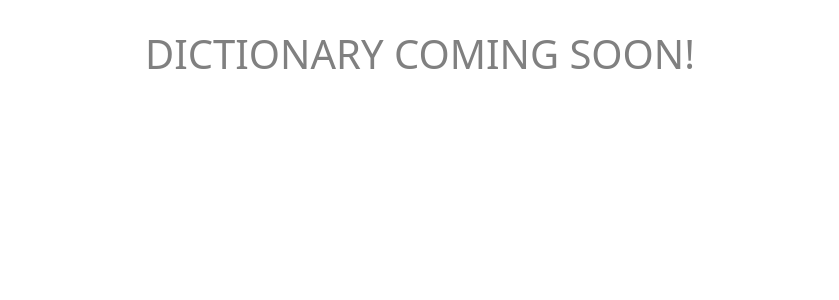
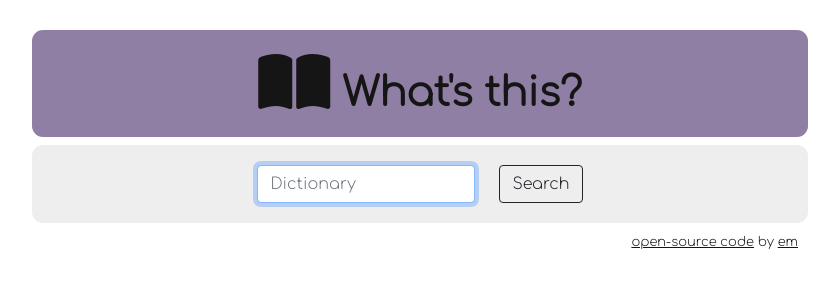
Before and after one commit to emslime/dictionary, a React (Create React App) app: page / in a window 1280 px wide. Shown: the top 300 px of the page, without its empty margins (220-1059 px from the left). Built offline with nearby package versions, Linux system fonts and the light colour scheme.

Commit message:
Started styling and Search form

```diff
--- a/public/index.html
+++ b/public/index.html
@@ -16,6 +16,15 @@
       crossorigin="anonymous"
     />
     <link rel="manifest" href="%PUBLIC_URL%/manifest.json" />
+    <script
+      src="https://kit.fontawesome.com/cd269bfab5.js"
+      crossorigin="anonymous"
+    ></script>
+    <link rel="preconnect" href="https://fonts.gstatic.com" />
+    <link
+      href="https://fonts.googleapis.com/css2?family=Comfortaa:wght@300&display=swap"
+      rel="stylesheet"
+    />
 
     <title>DICTIONARY</title>
   </head>
--- a/src/App.css
+++ b/src/App.css
@@ -1,5 +1,35 @@
+.container {
+  max-width: 800px;
+  color: #151515;
+  font-family: "Comfortaa", cursive;
+}
+
 h1 {
   text-align: center;
   margin-top: 30px;
-  color: grey;
+  font-weight: bold;
+  background: #907fa4;
+  border-radius: 11px;
+  padding: 20px;
 }
+
+.fa-book-open {
+  font-size: 64px;
+}
+
+main {
+  background: #eeeeee;
+  border-radius: 11px;
+  padding: 20px;
+}
+
+footer {
+  text-align: right;
+  font-size: small;
+  padding: 10px;
+}
+
+.git-link,
+.emslime {
+  color: #151515;
+}
--- a/src/App.js
+++ b/src/App.js
@@ -1,11 +1,39 @@
+import React from "react";
+import Dictionary from "./Dictionary";
 import "./App.css";
 
 function App() {
   return (
     <div className="App">
-      <header className="App-header">
-        <h1>DICTIONARY COMING SOON!</h1>
-      </header>
+      <div className="container">
+        <header className="App-header">
+          <h1>
+            <i className="fas fa-book-open"></i> What's this?
+          </h1>
+        </header>
+        <main>
+          <Dictionary />
+        </main>
+        <footer>
+          <a
+            href="https://github.com/emslime/dictionary"
+            target="_blank"
+            rel="noreferrer"
+            className="git-link"
+          >
+            open-source code
+          </a>{" "}
+          by{" "}
+          <a
+            href="https://www.instagram.com/emslime"
+            target="_blank"
+            rel="noreferrer"
+            className="emslime"
+          >
+            em
+          </a>
+        </footer>
+      </div>
     </div>
   );
 }
--- /dev/null
+++ b/src/Dictionary.js
@@ -0,0 +1,42 @@
+import React, { useState } from "react";
+import "./dictionary.css";
+
+export default function Dictionary() {
+  let [definition, setDefinition] = useState(null);
+
+  function searchWord(event) {
+    event.preventDefault();
+    alert(`Searching for ${definition}`);
+  }
+
+  function defineWord(event) {
+    setDefinition(event.target.value);
+  }
+
+  return (
+    <div className="dictionary">
+      <form
+        className="search-form row justify-content-center"
+        onSubmit={searchWord}
+      >
+        <div className="col-auto">
+          <input
+            type="search"
+            placeholder="Dictionary"
+            autoFocus="yes"
+            autoComplete="yes"
+            className="form-control"
+            onChange={defineWord}
+          />
+        </div>
+        <div className="col-auto">
+          <input
+            type="submit"
+            value="Search"
+            className="btn btn-outline-dark"
+          />
+        </div>
+      </form>
+    </div>
+  );
+}
```
Also changed, not shown: src/dictionary.css (added).
